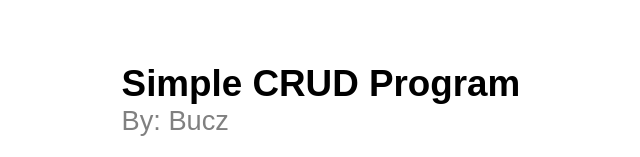
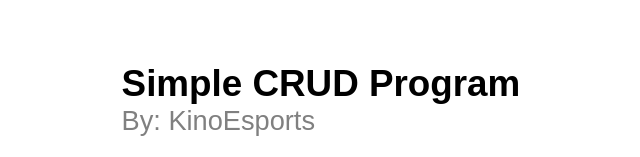
Before and after one commit to Buczjc/Simple-Crud-PHP-System, a PHP site: page / in a window 1280 px wide. Shown: the part 246-403 px from the top of the page, without its empty margins (248-888 px from the left). Run offline with PHP 8.4, Linux system fonts and the light colour scheme; data that the repository does not hold is empty.

Commit message:
Temporary Name change

```diff
--- a/simple_crud_php/index.php
+++ b/simple_crud_php/index.php
@@ -15,7 +15,7 @@ include 'includes/dbconnection.php';
     <main>
         <div class="container">
             <h1>Simple CRUD Program</h1>
-            <p>By: Bucz</p>
+            <p>By: KinoEsports</p>
             <table>
                 <tr>
                     <th>User ID</th>
```
